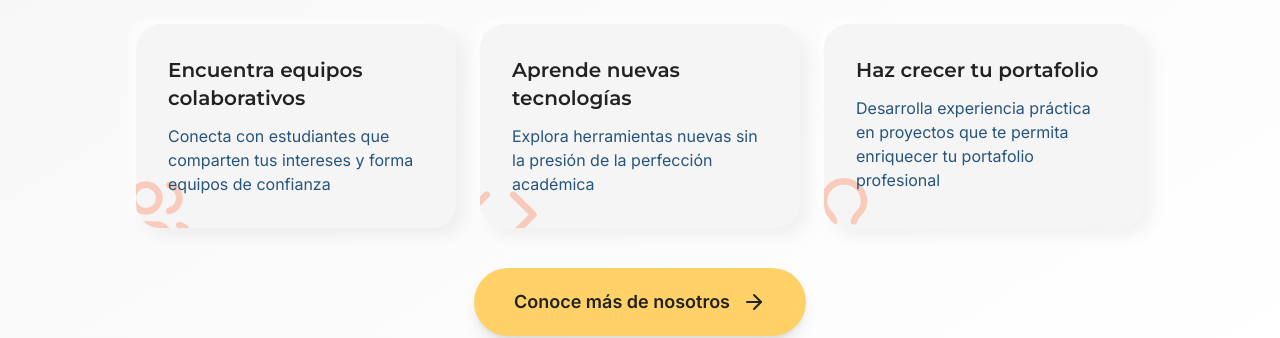
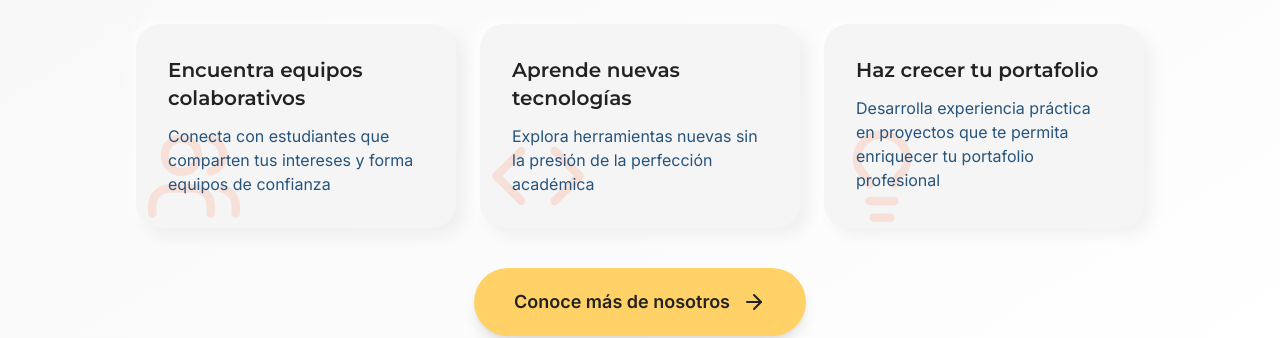
Before and after one commit to DennisCeballos/WebSPARK, a React (Vite) app: page / in a window 1280 px wide. Shown: the part 1240-1578 px from the top of the page. Built offline with nearby package versions, Linux system fonts and the light colour scheme; no server answers; the database is empty.

Commit message:
ajuste de tamannos

```diff
--- a/src/components/PresentationSection.tsx
+++ b/src/components/PresentationSection.tsx
@@ -57,8 +57,8 @@ const PresentationSection: React.FC = () => {
                   className="relative overflow-hidden rounded-3xl p-6 sm:p-8 bg-spark-gray shadow-[8px_8px_16px_rgba(0,0,0,0.05),_-4px_-4px_12px_rgba(255,255,255,0.8)] hover:shadow-[10px_10px_18px_rgba(0,0,0,0.08),_-6px_-6px_14px_rgba(255,255,255,0.9)] transition-all duration-300 min-w-[280px] max-w-[320px] snap-start flex flex-col"
                 >
                   {/* Icono en esquina con “resplandor” */}
-                  <div className="absolute bottom-0 left-0 translate-y-1/3 -translate-x-1/4">
-                    <Icon className="text-spark-coral opacity-40 blur-[0.5px]" size={80} />
+                  <div className="absolute bottom-0 left-0 -translate-y-0.5 translate-x-2">
+                    <Icon className="text-spark-coral opacity-20" size={100} />
                   </div>
 
                   <div className="relative z-10 flex-1">
```
